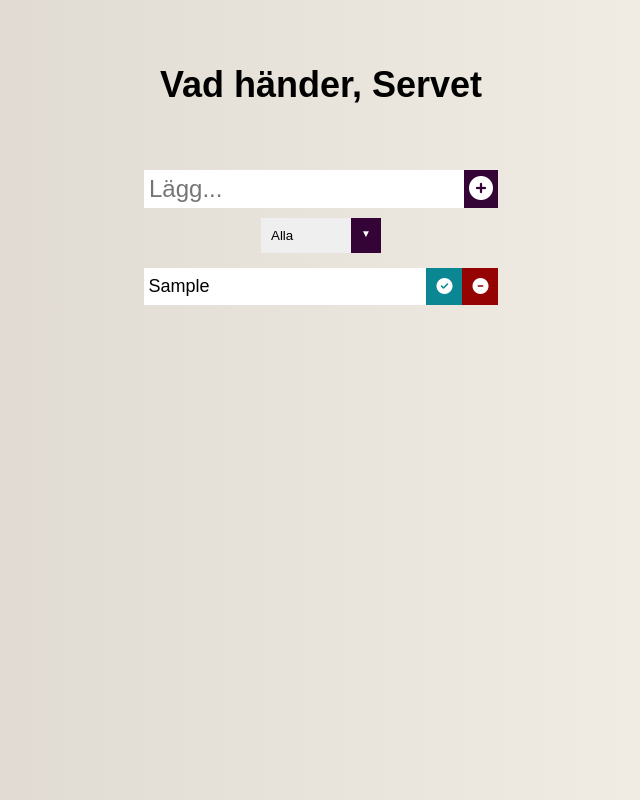
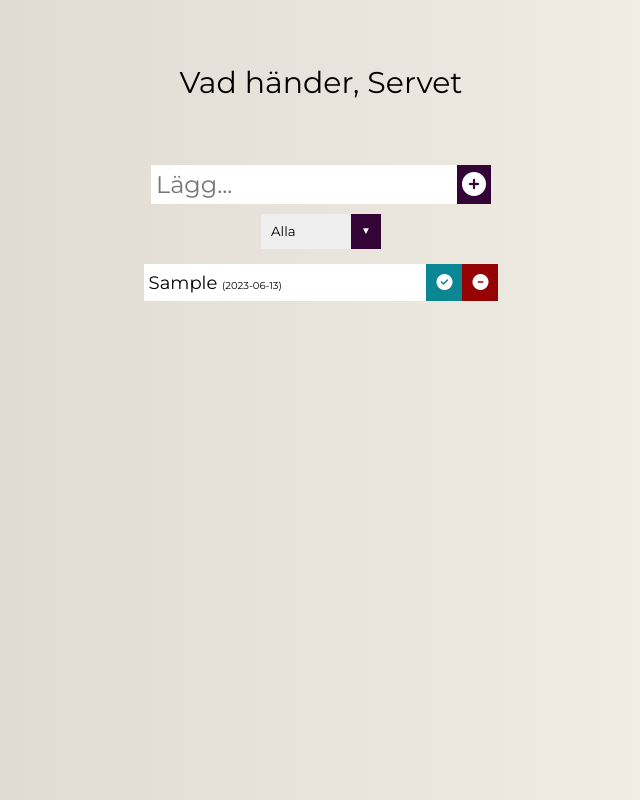
Before and after one commit to servetozalp/todoappen, a plain HTML site: page index.html in a window 1280 px wide. Both pictures are taken after typing "Sample" into the empty fields and a click on the button 800 px from the left and 189 px from the top of the page. Shown: the whole page, without its empty margins (319-959 px from the left). Drawn offline with Linux system fonts and the light colour scheme.

Commit message:
lagt datum

```diff
--- a/index.html
+++ b/index.html
@@ -1,5 +1,5 @@
 <!DOCTYPE html>
-<html lang="en">
+<html lang="sv">
   <head>
     <meta charset="UTF-8" />
     <meta name="viewport" content="width=device-width, initial-scale=1.0" />
@@ -8,6 +8,12 @@
       href="https://cdnjs.cloudflare.com/ajax/libs/font-awesome/6.4.0/css/all.min.css"
     />
     <title>Todo List</title>
+    <link rel="preconnect" href="https://fonts.googleapis.com" />
+    <link rel="preconnect" href="https://fonts.gstatic.com" crossorigin />
+    <link
+      href="https://fonts.googleapis.com/css2?family=Montserrat:ital,wght@0,400;0,500;0,600;0,900;1,400&display=swap"
+      rel="stylesheet"
+    />
     <link rel="stylesheet" href="style.css" />
   </head>
   <body>
--- a/index.js
+++ b/index.js
@@ -36,6 +36,9 @@ function addTodo(e) {
       alertSuccess.style.display = "none";
     }, 1500);
 
+    // Datum skapat
+    const currentDate = getCurrentDate();
+
     saveLocalTodos(todoInput.value);
     // skapat todo div
     const todoDiv = document.createElement("div");
@@ -43,7 +46,12 @@ function addTodo(e) {
 
     // skapat todo li
     const newTodo = document.createElement("li");
-    newTodo.innerText = todoInput.value;
+    newTodo.innerHTML = `
+      <span class="todo-text">${todoInput.value}</span>
+      <span class="todo-dates">
+        <span class="created-date">(${currentDate})</span>
+        <span class="completed-date"></span>
+      </span>`;
     newTodo.classList.add("todo-item");
     todoDiv.appendChild(newTodo);
 
@@ -67,6 +75,12 @@ function addTodo(e) {
   }
 }
 
+function getCurrentDate() {
+  const options = { year: "numeric", month: "numeric", day: "numeric" };
+  const currentDate = new Date().toLocaleDateString("sv-SE", options);
+  return currentDate;
+}
+
 function deleteCheck(e) {
   const item = e.target;
 
@@ -84,6 +98,14 @@ function deleteCheck(e) {
   if (item.classList[0] === "complete-btn") {
     const todo = item.parentElement;
     todo.classList.toggle("completed");
+
+    const completedDate = todo.querySelector(".completed-date");
+    if (todo.classList.contains("completed")) {
+      const currentDate = getCurrentDate();
+      completedDate.innerText = `Klartdatum: ${currentDate}`;
+    } else {
+      completedDate.innerText = "";
+    }
   }
 }
 
--- a/style.css
+++ b/style.css
@@ -47,6 +47,7 @@ SPACING SYSTEM (px)
   margin: 0;
   padding: 0;
   box-sizing: border-box;
+  font-family: "montserrat", sans-serif;
 }
 
 html {
@@ -55,12 +56,12 @@ html {
 
 body {
   background: linear-gradient(to right, #d8d2cb, #f9f5eb);
-  font-family: sans-serif;
 }
 
 h1 {
   margin: 6.4rem;
-  font-size: 3.6rem;
+  font-size: 3rem;
+  font-weight: 400;
 }
 
 header,
@@ -223,3 +224,7 @@ select {
   opacity: 0.5;
   text-decoration: line-through;
 }
+
+.todo-dates {
+  font-size: 1rem;
+}
```
